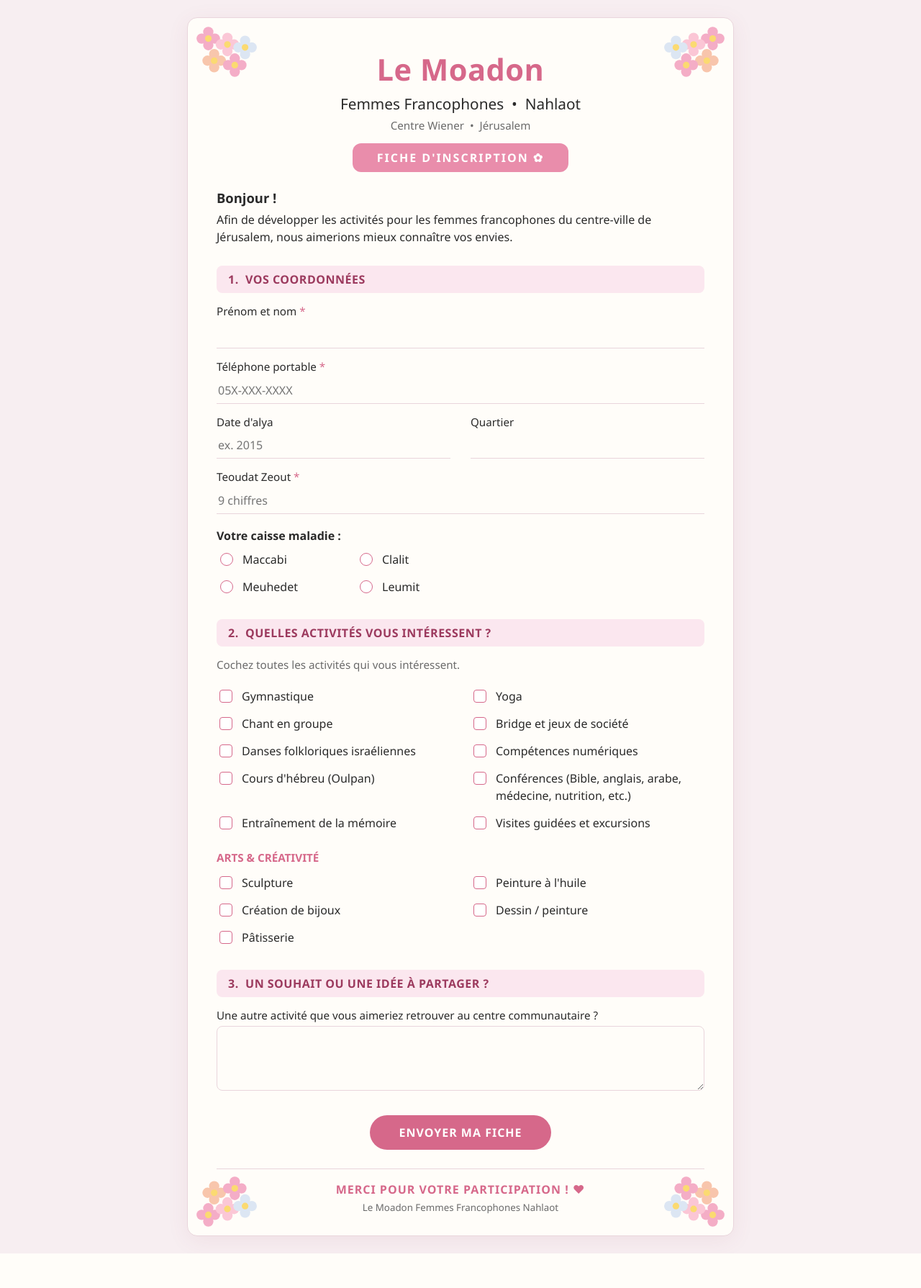
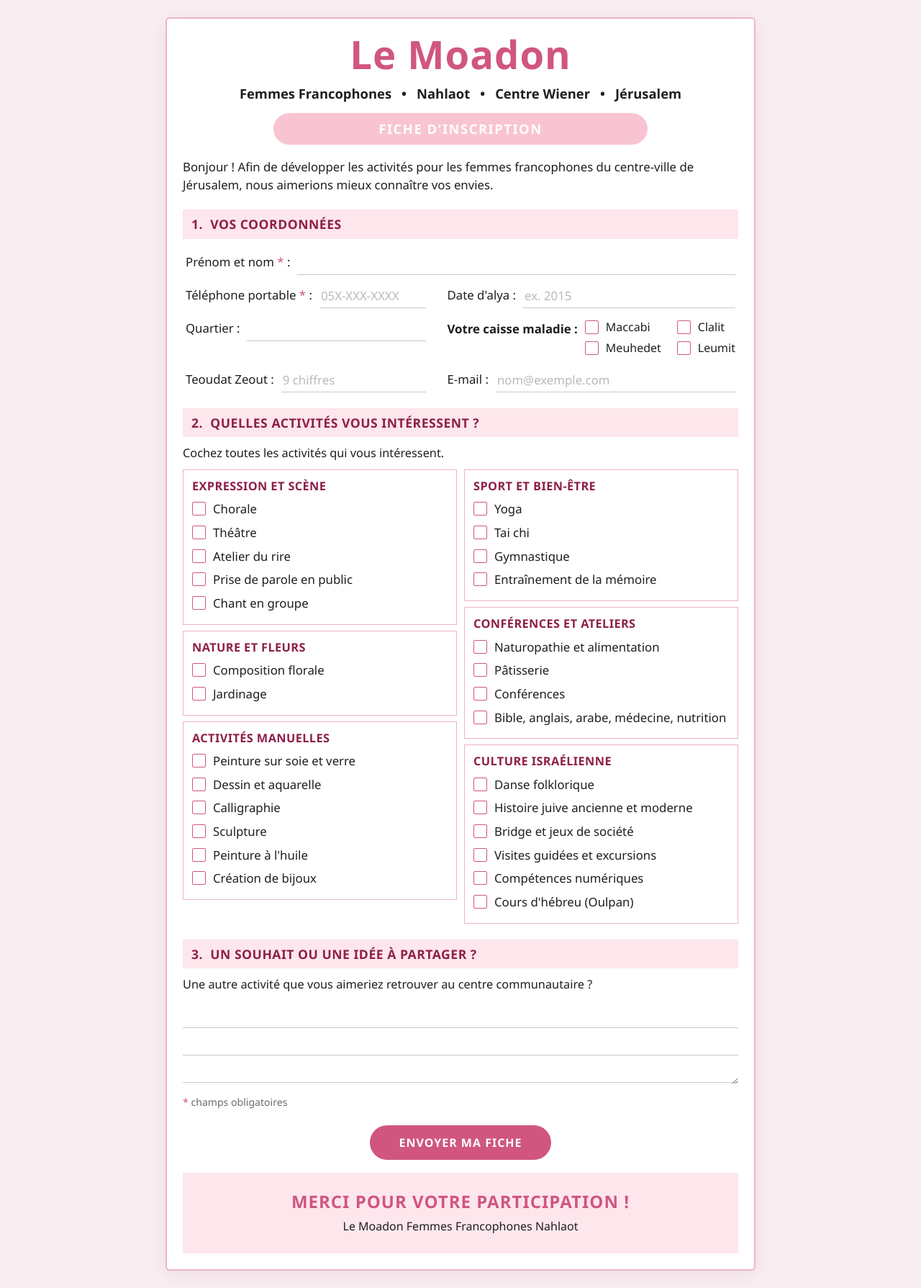
Before and after one commit to yossefmechaly-sys/moadon-nahlaot, a PHP site: page / in a window 1280 px wide. Shown: the whole page at 72% size. Before the commit the page ends 1741 px from the top, so only its background shows below. Run offline with PHP 8.4, Linux system fonts and the light colour scheme.

Commit message:
Nouvelle mise en page de la fiche + champ e-mail
- mise en page calquée sur la fiche papier : coordonnées sur deux colonnes,
  activités en 6 encadrés (2 colonnes), souhait sur lignes, pied de page rose
- Teoudat Zeout redevient facultatif, placé sous Quartier
- nouveau champ E-mail facultatif (validé s'il est rempli) à droite du Teoudat Zeout
- nouvelle liste d'activités ; anciens intitulés convertis dans l'admin
- base : colonne email ajoutée automatiquement
- admin : colonne E-mail, recherche et export CSV

Co-Authored-By: Claude Opus 5.5 <noreply@anthropic.com>

```diff
--- a/index.php
+++ b/index.php
@@ -6,11 +6,11 @@ header('X-Frame-Options: SAMEORIGIN');
 header('X-Content-Type-Options: nosniff');
 
 $erreurs = [];
-$v = ['nom'=>'','telephone'=>'','date_alya'=>'','teoudat_zeout'=>'','quartier'=>'','caisse'=>'','activites'=>[],'souhait'=>''];
+$v = ['nom'=>'','telephone'=>'','date_alya'=>'','teoudat_zeout'=>'','email'=>'','quartier'=>'','caisse'=>'','activites'=>[],'souhait'=>''];
 $ok = isset($_GET['merci']);
 
 if ($_SERVER['REQUEST_METHOD'] === 'POST') {
-    foreach (['nom','telephone','date_alya','teoudat_zeout','quartier','caisse','souhait'] as $k) {
+    foreach (['nom','telephone','date_alya','teoudat_zeout','email','quartier','caisse','souhait'] as $k) {
         $v[$k] = trim((string)($_POST[$k] ?? ''));
     }
     $v['activites'] = array_values(array_intersect(all_activites(), (array)($_POST['activites'] ?? [])));
@@ -20,8 +20,8 @@ if ($_SERVER['REQUEST_METHOD'] === 'POST') {
     if (!empty($_POST['site_web'])) $erreurs[] = 'Envoi refusé.'; // piège anti-robots
     if ($v['nom'] === '') $erreurs[] = 'Merci d\'indiquer votre prénom et nom.';
     if (!preg_match('/^[0-9+\-\s().]{9,20}$/', $v['telephone'])) $erreurs[] = 'Le numéro de téléphone semble invalide.';
-    if ($v['teoudat_zeout'] === '') $erreurs[] = 'Merci d\'indiquer votre numéro de Teoudat Zeout.';
     if ($v['teoudat_zeout'] !== '' && !tz_valide($v['teoudat_zeout'])) $erreurs[] = 'Le numéro de Teoudat Zeout est invalide (vérifiez les 9 chiffres).';
+    if ($v['email'] !== '' && (mb_strlen($v['email']) > 190 || !filter_var($v['email'], FILTER_VALIDATE_EMAIL))) $erreurs[] = 'L\'adresse e-mail semble invalide.';
     if ($v['caisse'] !== '' && !in_array($v['caisse'], CAISSES, true)) $erreurs[] = 'Caisse maladie invalide.';
     if (mb_strlen($v['souhait']) > 3000 || mb_strlen($v['nom']) > 150 || mb_strlen($v['quartier']) > 150 || mb_strlen($v['date_alya']) > 50) {
         $erreurs[] = 'Un des champs est trop long.';
@@ -29,11 +29,11 @@ if ($_SERVER['REQUEST_METHOD'] === 'POST') {
 
     if (!$erreurs) {
         if ($v['teoudat_zeout'] !== '') $v['teoudat_zeout'] = str_pad($v['teoudat_zeout'], 9, '0', STR_PAD_LEFT);
-        $st = db()->prepare('INSERT INTO inscriptions (created_at,nom,telephone,date_alya,teoudat_zeout,quartier,caisse,activites,souhait,ip)
-                             VALUES (?,?,?,?,?,?,?,?,?,?)');
+        $st = db()->prepare('INSERT INTO inscriptions (created_at,nom,telephone,date_alya,teoudat_zeout,email,quartier,caisse,activites,souhait,ip)
+                             VALUES (?,?,?,?,?,?,?,?,?,?,?)');
         $st->execute([
             (new DateTime('now', new DateTimeZone('Asia/Jerusalem')))->format('Y-m-d H:i:s'),
-            $v['nom'], $v['telephone'], $v['date_alya'], $v['teoudat_zeout'], $v['quartier'],
+            $v['nom'], $v['telephone'], $v['date_alya'], $v['teoudat_zeout'], $v['email'], $v['quartier'],
             $v['caisse'], json_encode($v['activites'], JSON_UNESCAPED_UNICODE), $v['souhait'],
             $_SERVER['REMOTE_ADDR'] ?? '',
         ]);
@@ -53,16 +53,16 @@ if ($_SERVER['REQUEST_METHOD'] === 'POST') {
 <meta charset="utf-8">
 <meta name="viewport" content="width=device-width, initial-scale=1">
 <title>Fiche d'inscription – Le Moadon Femmes Francophones Nahlaot</title>
-<link rel="stylesheet" href="style.css?v=1">
+<link rel="stylesheet" href="style.css?v=2">
 </head>
 <body>
 <div class="page">
-  <?= flowers_svg('f-tl') . flowers_svg('f-tr') . flowers_svg('f-bl') . flowers_svg('f-br') ?>
   <header>
     <h1>Le Moadon</h1>
-    <div class="sous-titre">Femmes Francophones &nbsp;•&nbsp; Nahlaot</div>
-    <div class="lieu">Centre Wiener &nbsp;•&nbsp; Jérusalem</div>
-    <div class="bandeau">FICHE D'INSCRIPTION ✿</div>
+    <div class="sous-titre">
+      <span>Femmes Francophones</span><i>•</i><span>Nahlaot</span><i>•</i><span>Centre Wiener</span><i>•</i><span>Jérusalem</span>
+    </div>
+    <div class="bandeau">FICHE D'INSCRIPTION</div>
   </header>
 
 <?php if ($ok): ?>
@@ -73,10 +73,8 @@ if ($_SERVER['REQUEST_METHOD'] === 'POST') {
     <p><a href="./">Remplir une autre fiche</a></p>
   </div>
 <?php else: ?>
-  <div class="intro">
-    <b>Bonjour !</b>
-    <p>Afin de développer les activités pour les femmes francophones du centre-ville de Jérusalem, nous aimerions mieux connaître vos envies.</p>
-  </div>
+  <p class="intro">Bonjour ! Afin de développer les activités pour les femmes francophones
+    du centre-ville de Jérusalem, nous aimerions mieux connaître vos envies.</p>
 
   <?php if ($erreurs): ?>
     <div class="erreurs"><strong>Merci de corriger :</strong><ul><?php foreach ($erreurs as $e) echo '<li>' . h($e) . '</li>'; ?></ul></div>
@@ -87,49 +85,60 @@ if ($_SERVER['REQUEST_METHOD'] === 'POST') {
     <div class="hp" aria-hidden="true"><label>Ne pas remplir <input type="text" name="site_web" tabindex="-1" autocomplete="off"></label></div>
 
     <h2>1.&nbsp; Vos coordonnées</h2>
-    <div class="champ"><label for="nom">Prénom et nom <span class="obl">*</span></label>
+    <div class="coord">
+      <div class="ligne plein"><label for="nom">Prénom et nom <span class="obl">*</span> :</label>
         <input id="nom" name="nom" required maxlength="150" autocomplete="name" value="<?= h($v['nom']) ?>"></div>
-    <div class="champ"><label for="telephone">Téléphone portable <span class="obl">*</span></label>
+
+      <div class="ligne"><label for="telephone">Téléphone portable <span class="obl">*</span> :</label>
         <input id="telephone" name="telephone" type="tel" required inputmode="tel" autocomplete="tel" placeholder="05X-XXX-XXXX" value="<?= h($v['telephone']) ?>"></div>
-    <div class="deux">
-      <div class="champ"><label for="date_alya">Date d'alya</label>
+      <div class="ligne"><label for="date_alya">Date d'alya :</label>
         <input id="date_alya" name="date_alya" maxlength="50" placeholder="ex. 2015" value="<?= h($v['date_alya']) ?>"></div>
-      <div class="champ"><label for="quartier">Quartier</label>
+
+      <div class="ligne"><label for="quartier">Quartier :</label>
         <input id="quartier" name="quartier" maxlength="150" value="<?= h($v['quartier']) ?>"></div>
-    </div>
-    <div class="champ"><label for="teoudat_zeout">Teoudat Zeout <span class="obl">*</span></label>
-      <input id="teoudat_zeout" name="teoudat_zeout" required inputmode="numeric" maxlength="9" pattern="\d{5,9}" placeholder="9 chiffres" value="<?= h($v['teoudat_zeout']) ?>">
-      <div class="aide" id="tz-aide"></div></div>
-
-    <p style="margin:18px 0 4px"><strong>Votre caisse maladie :</strong></p>
-    <div class="grille" style="max-width:360px">
+      <div class="ligne caisse"><span class="lbl"><strong>Votre caisse maladie :</strong></span>
+        <div class="caisses">
           <?php foreach (CAISSES as $c): ?>
             <label class="check"><input type="radio" name="caisse" value="<?= h($c) ?>" <?= $v['caisse'] === $c ? 'checked' : '' ?>> <?= h($c) ?></label>
           <?php endforeach; ?>
+        </div></div>
+
+      <div class="ligne"><label for="teoudat_zeout">Teoudat Zeout :</label>
+        <div class="avec-aide"><input id="teoudat_zeout" name="teoudat_zeout" inputmode="numeric" maxlength="9" pattern="\d{5,9}" placeholder="9 chiffres" value="<?= h($v['teoudat_zeout']) ?>">
+        <div class="aide" id="tz-aide"></div></div></div>
+      <div class="ligne"><label for="email">E-mail :</label>
+        <input id="email" name="email" type="email" maxlength="190" autocomplete="email" placeholder="nom@exemple.com" value="<?= h($v['email']) ?>"></div>
     </div>
 
     <h2>2.&nbsp; Quelles activités vous intéressent ?</h2>
-    <p class="aide" style="font-size:.95rem">Cochez toutes les activités qui vous intéressent.</p>
-    <?php foreach (ACTIVITES as $groupe => $liste): ?>
-      <?php if ($groupe !== 'Activités'): ?><h3><?= h($groupe) ?></h3><?php endif; ?>
-      <div class="grille">
+    <p class="consigne">Cochez toutes les activités qui vous intéressent.</p>
+    <div class="activites">
+      <?php foreach ([ACTIVITES_GAUCHE, ACTIVITES_DROITE] as $colonne): ?>
+        <div class="col">
+          <?php foreach ($colonne as $groupe => $liste): ?>
+            <fieldset class="groupe">
+              <legend><?= h($groupe) ?></legend>
               <?php foreach ($liste as $a): ?>
                 <label class="check"><input type="checkbox" name="activites[]" value="<?= h($a) ?>" <?= in_array($a, $v['activites'], true) ? 'checked' : '' ?>> <?= h($a) ?></label>
               <?php endforeach; ?>
+            </fieldset>
+          <?php endforeach; ?>
         </div>
       <?php endforeach; ?>
+    </div>
 
     <h2>3.&nbsp; Un souhait ou une idée à partager ?</h2>
-    <div class="champ"><label for="souhait">Une autre activité que vous aimeriez retrouver au centre communautaire ?</label>
-      <textarea id="souhait" name="souhait" maxlength="3000"><?= h($v['souhait']) ?></textarea></div>
+    <label class="consigne" for="souhait">Une autre activité que vous aimeriez retrouver au centre communautaire ?</label>
+    <textarea id="souhait" class="lignes" name="souhait" maxlength="3000" rows="3"><?= h($v['souhait']) ?></textarea>
 
+    <p class="legende"><span class="obl">*</span> champs obligatoires</p>
     <div class="envoyer"><button class="btn" type="submit">ENVOYER MA FICHE</button></div>
   </form>
 <?php endif; ?>
 
   <footer>
-    <div class="merci">MERCI POUR VOTRE PARTICIPATION ! ♥</div>
-    <small>Le Moadon Femmes Francophones Nahlaot</small>
+    <div class="merci">MERCI POUR VOTRE PARTICIPATION !</div>
+    <div>Le Moadon Femmes Francophones Nahlaot</div>
   </footer>
 </div>
 <script>
--- a/lib.php
+++ b/lib.php
@@ -4,30 +4,67 @@ require __DIR__ . '/config.php';
 
 const CAISSES = ['Maccabi', 'Clalit', 'Meuhedet', 'Leumit'];
 
-const ACTIVITES = [
-    'Activités' => [
-        'Gymnastique',
-        'Yoga',
+// Groupes d'activités, dans l'ordre d'affichage : colonne de gauche puis colonne de droite
+const ACTIVITES_GAUCHE = [
+    'Expression et scène' => [
+        'Chorale',
+        'Théâtre',
+        'Atelier du rire',
+        'Prise de parole en public',
         'Chant en groupe',
-        'Bridge et jeux de société',
-        'Danses folkloriques israéliennes',
-        'Compétences numériques',
-        "Cours d'hébreu (Oulpan)",
-        'Conférences (Bible, anglais, arabe, médecine, nutrition, etc.)',
-        'Entraînement de la mémoire',
-        'Visites guidées et excursions',
     ],
-    'Arts & créativité' => [
+    'Nature et fleurs' => [
+        'Composition florale',
+        'Jardinage',
+    ],
+    'Activités manuelles' => [
+        'Peinture sur soie et verre',
+        'Dessin et aquarelle',
+        'Calligraphie',
         'Sculpture',
         "Peinture à l'huile",
         'Création de bijoux',
-        'Dessin / peinture',
+    ],
+];
+const ACTIVITES_DROITE = [
+    'Sport et bien-être' => [
+        'Yoga',
+        'Tai chi',
+        'Gymnastique',
+        'Entraînement de la mémoire',
+    ],
+    'Conférences et ateliers' => [
+        'Naturopathie et alimentation',
         'Pâtisserie',
+        'Conférences',
+        'Bible, anglais, arabe, médecine, nutrition',
     ],
+    'Culture israélienne' => [
+        'Danse folklorique',
+        'Histoire juive ancienne et moderne',
+        'Bridge et jeux de société',
+        'Visites guidées et excursions',
+        'Compétences numériques',
+        "Cours d'hébreu (Oulpan)",
+    ],
+];
+const ACTIVITES = ACTIVITES_GAUCHE + ACTIVITES_DROITE;
+
+// Anciens intitulés (première version du formulaire) => intitulé actuel
+const ACTIVITES_ANCIENNES = [
+    'Danses folkloriques israéliennes' => 'Danse folklorique',
+    'Dessin / peinture' => 'Dessin et aquarelle',
+    'Conférences (Bible, anglais, arabe, médecine, nutrition, etc.)' => 'Bible, anglais, arabe, médecine, nutrition',
 ];
 
 function all_activites(): array {
     return array_merge(...array_values(ACTIVITES));
+}
+
+// Activités d'une inscription, avec les anciens intitulés convertis
+function activites_de(?string $json): array {
+    $l = json_decode($json ?: '[]', true) ?: [];
+    return array_values(array_unique(array_map(fn($a) => ACTIVITES_ANCIENNES[$a] ?? $a, $l)));
 }
 
 function h($s): string {
@@ -62,6 +99,9 @@ function db(): PDO {
         souhait TEXT,
         ip TEXT
     )');
+    // Migration : colonne email ajoutée le 19/11/2026
+    $cols = array_column($pdo->query('PRAGMA table_info(inscriptions)')->fetchAll(), 'name');
+    if (!in_array('email', $cols, true)) $pdo->exec('ALTER TABLE inscriptions ADD COLUMN email TEXT');
     return $pdo;
 }
 
--- a/style.css
+++ b/style.css
@@ -1,51 +1,95 @@
 :root{
-  --rose:#d6688a; --rose-fonce:#9c3a5e; --rose-pale:#fbe7ef; --rose-btn:#f6c3d3;
-  --fond:#fffdf9; --texte:#2a2a2a; --gris:#6b6b6b; --ligne:#e9d5dc;
+  --rose:#d0567f; --rose-fonce:#8e1f4a; --rose-pale:#fde6ec; --rose-bord:#efb3c6; --rose-bandeau:#f9c4d2;
+  --fond:#ffffff; --texte:#1f1f1f; --gris:#6b6b6b; --ligne:#c9c9c9;
+  --interligne:38px;
 }
 *{box-sizing:border-box}
-body{margin:0;background:#f7eef1;font-family:"Segoe UI",system-ui,-apple-system,Roboto,Arial,sans-serif;color:var(--texte);line-height:1.5}
-.page{max-width:760px;margin:24px auto;background:var(--fond);border:1px solid var(--ligne);border-radius:14px;padding:36px 40px 28px;position:relative;overflow:hidden;box-shadow:0 6px 30px rgba(156,58,94,.08)}
-.flowers{position:absolute;width:92px;height:82px;opacity:.95}
-.f-tl{top:6px;left:6px}.f-tr{top:6px;right:6px;transform:scaleX(-1)}
-.f-bl{bottom:6px;left:6px;transform:scaleY(-1)}.f-br{bottom:6px;right:6px;transform:scale(-1,-1)}
-header{text-align:center;margin-bottom:22px}
-h1{color:var(--rose);font-size:2.6rem;margin:4px 0 0;letter-spacing:.5px}
-.sous-titre{font-size:1.3rem;margin:2px 0}
+body{margin:0;background:#f8eef1;font-family:"Segoe UI",system-ui,-apple-system,Roboto,"DejaVu Sans",Arial,sans-serif;color:var(--texte);line-height:1.5}
+.page{max-width:820px;margin:24px auto;background:var(--fond);border:2px solid var(--rose-bord);border-radius:6px;padding:20px 22px 22px;position:relative;box-shadow:0 6px 30px rgba(142,31,74,.08)}
+
+/* ---------- En-tête ---------- */
+header{text-align:center;margin-bottom:18px}
+h1{color:var(--rose);font-size:3.4rem;font-weight:800;margin:0;letter-spacing:1px;line-height:1.1}
+.sous-titre{font-weight:700;font-size:1.15rem;margin:10px 0 0;display:flex;flex-wrap:wrap;justify-content:center;gap:0 14px}
+.sous-titre i{font-style:normal}
+.bandeau{display:block;width:min(100%,520px);margin:14px auto 0;background:var(--rose-bandeau);color:#fff;font-weight:700;font-size:1.15rem;letter-spacing:1.5px;padding:8px 20px;border-radius:24px}
 .lieu{color:var(--gris);font-size:.95rem}
-.bandeau{display:inline-block;margin-top:14px;background:#e98dab;color:#fff;font-weight:700;letter-spacing:2px;padding:8px 34px;border-radius:12px}
-.intro b{font-size:1.15rem}
-.intro p{margin:4px 0 0}
-h2{background:var(--rose-pale);color:var(--rose-fonce);font-size:1rem;letter-spacing:.5px;text-transform:uppercase;padding:7px 16px;border-radius:8px;margin:28px 0 14px}
-h3{color:var(--rose);font-size:.95rem;text-transform:uppercase;margin:20px 0 6px}
+.intro{margin:0 0 4px;font-size:1.05rem}
+
+/* ---------- Titres de sections ---------- */
+h2{background:var(--rose-pale);color:var(--rose-fonce);font-size:1.1rem;font-weight:700;letter-spacing:.5px;text-transform:uppercase;padding:7px 12px;border-radius:0;margin:22px 0 10px}
+h3{color:var(--rose-fonce);font-size:.95rem;text-transform:uppercase;margin:20px 0 6px}
+.consigne{display:block;margin:0 0 10px;font-size:1.02rem}
+
+/* ---------- Coordonnées (lignes à remplir) ---------- */
+.coord{display:grid;grid-template-columns:1fr 1fr;gap:6px 30px;padding:0 4px;align-items:start}
+.ligne{display:flex;align-items:flex-end;gap:10px;min-height:40px}
+.ligne.plein{grid-column:1 / -1}
+.ligne > label,.ligne > .lbl{white-space:nowrap;font-size:1.05rem;padding-bottom:6px}
+.ligne input,.champ input{flex:1;min-width:0;width:100%;border:none;border-bottom:1.5px solid var(--ligne);background:transparent;font:inherit;font-size:1.05rem;padding:6px 2px 4px;outline:none;border-radius:0;transition:border-color .2s}
+.ligne input:focus,.champ input:focus{border-bottom-color:var(--rose)}
+.ligne input::placeholder{color:#b9b9b9}
+.avec-aide{flex:1;min-width:0;position:relative}
+.avec-aide .aide{position:absolute;left:2px;top:100%;white-space:nowrap}
+.ligne.caisse{align-items:flex-start}
+.ligne.caisse .lbl{padding:10px 0 0}
+.caisses{display:grid;grid-template-columns:auto auto;gap:0 22px;padding-top:6px}
+.caisses .check{padding:4px 0;font-size:1rem}
+.aide{color:var(--gris);font-size:.82rem}
+
+/* ---------- Cases à cocher ---------- */
+.check{display:flex;align-items:flex-start;gap:10px;padding:5px 0;cursor:pointer;font-size:1.05rem;line-height:1.35}
+.check input{appearance:none;-webkit-appearance:none;width:19px;height:19px;flex:0 0 19px;margin:1px 0 0;border:1.5px solid var(--rose);border-radius:2px;background:#fff;cursor:pointer;position:relative;transition:background .15s}
+.check input:checked{background:var(--rose)}
+.check input:checked::after{content:"";position:absolute;left:5px;top:1px;width:5px;height:10px;border:solid #fff;border-width:0 2px 2px 0;transform:rotate(45deg)}
+.check input:focus-visible{outline:2px solid var(--rose-fonce);outline-offset:2px}
+.check:hover input{border-color:var(--rose-fonce)}
+
+/* ---------- Activités en encadrés ---------- */
+.activites{display:grid;grid-template-columns:1fr 1fr;gap:0 10px;align-items:start}
+.col{display:flex;flex-direction:column;gap:8px}
+.groupe{border:1px solid var(--rose-bord);border-radius:0;margin:0;padding:10px 12px 12px;min-width:0}
+.groupe legend{float:left;width:100%;padding:0;margin:0 0 4px;color:var(--rose-fonce);font-weight:700;font-size:1.02rem;letter-spacing:.4px;text-transform:uppercase}
+.groupe legend + *{clear:both}
+
+/* ---------- Souhait : lignes comme sur papier ---------- */
+textarea.lignes{display:block;width:100%;border:none;outline:none;resize:vertical;font:inherit;font-size:1.05rem;padding:0 4px;
+  line-height:var(--interligne);min-height:calc(var(--interligne) * 3 + 2px);
+  background:repeating-linear-gradient(to bottom,transparent 0,transparent calc(var(--interligne) - 1px),var(--ligne) calc(var(--interligne) - 1px),var(--ligne) var(--interligne));
+  background-attachment:local}
+textarea.lignes:focus{background:repeating-linear-gradient(to bottom,transparent 0,transparent calc(var(--interligne) - 1px),var(--rose-bord) calc(var(--interligne) - 1px),var(--rose-bord) var(--interligne));background-attachment:local}
+
+/* ---------- Champs génériques (admin) ---------- */
 .champ{margin-bottom:14px}
 .champ label{display:block;font-size:.95rem;margin-bottom:3px}
-.champ input,.champ textarea{width:100%;border:none;border-bottom:1.5px solid var(--ligne);background:transparent;font:inherit;padding:6px 2px;outline:none;transition:border-color .2s}
-.champ textarea{border:1.5px solid var(--ligne);border-radius:8px;padding:10px;min-height:90px;resize:vertical}
-.champ input:focus,.champ textarea:focus{border-color:var(--rose)}
-.deux{display:grid;grid-template-columns:1fr 1fr;gap:0 28px}
-.aide{color:var(--gris);font-size:.85rem;margin-top:2px}
-.grille{display:grid;grid-template-columns:1fr 1fr;gap:4px 28px}
-.check{display:flex;align-items:flex-start;gap:10px;padding:5px 0;cursor:pointer}
-.check input{appearance:none;width:18px;height:18px;flex:0 0 18px;margin-top:3px;border:1.5px solid var(--rose);border-radius:4px;background:#fff;cursor:pointer;position:relative}
-.check input:checked{background:var(--rose)}
-.check input:checked::after{content:"";position:absolute;left:5px;top:1px;width:5px;height:10px;border:solid #fff;border-width:0 2px 2px 0;transform:rotate(45deg)}
-.check input[type=radio]{border-radius:50%}
-.check input[type=radio]:checked::after{left:4px;top:4px;width:7px;height:7px;border:none;background:#fff;border-radius:50%;transform:none}
+.champ textarea{width:100%;border:1.5px solid var(--ligne);border-radius:8px;padding:10px;font:inherit;min-height:90px}
+
 .obl{color:var(--rose)}
-.erreurs{background:#fdecec;border:1px solid #f3b9b9;color:#8a1f1f;border-radius:8px;padding:10px 16px;margin:16px 0}
+.legende{color:var(--gris);font-size:.88rem;margin:14px 0 0}
+.erreurs{background:#fdecec;border:1px solid #f3b9b9;color:#8a1f1f;border-radius:6px;padding:10px 16px;margin:14px 0}
 .erreurs ul{margin:4px 0 0;padding-left:20px}
-.btn{display:inline-block;background:var(--rose);color:#fff;border:none;font:inherit;font-weight:700;letter-spacing:1px;padding:12px 40px;border-radius:30px;cursor:pointer;transition:background .2s}
+.btn{display:inline-block;background:var(--rose);color:#fff;border:none;font:inherit;font-weight:700;letter-spacing:1px;padding:12px 40px;border-radius:30px;cursor:pointer;transition:background .2s,transform .1s}
 .btn:hover{background:var(--rose-fonce)}
-.envoyer{text-align:center;margin:28px 0 10px}
-footer{text-align:center;border-top:1px solid var(--ligne);margin-top:26px;padding-top:16px}
-footer .merci{color:var(--rose);font-weight:700;letter-spacing:1px}
+.btn:active{transform:translateY(1px)}
+.envoyer{text-align:center;margin:22px 0 18px}
+
+/* ---------- Pied de page ---------- */
+footer{text-align:center;background:var(--rose-pale);margin-top:18px;padding:22px 16px 26px}
+footer .merci{color:var(--rose);font-weight:800;font-size:1.5rem;letter-spacing:1px;margin-bottom:4px}
 footer small{color:var(--gris)}
+
 .hp{position:absolute;left:-9999px}
 .succes{text-align:center;padding:30px 0}
 .succes .coeur{font-size:3rem;color:var(--rose)}
-@media (max-width:600px){
-  .page{margin:0;border-radius:0;padding:28px 18px}
-  .deux,.grille{grid-template-columns:1fr}
-  h1{font-size:2rem}
-  .flowers{width:60px;height:54px}
+.succes h2{background:none}
+
+@media (max-width:640px){
+  .page{margin:0;border-width:0;border-radius:0;padding:20px 16px}
+  h1{font-size:2.6rem}
+  .sous-titre{font-size:1rem;gap:0 8px}
+  .coord,.activites{grid-template-columns:1fr}
+  .activites .col + .col{margin-top:8px}
+  .ligne{flex-wrap:wrap}
+  .ligne.caisse{flex-direction:column;gap:2px}
+  footer .merci{font-size:1.2rem}
 }
```
Also changed, not shown: admin.php (+17 -14 lines). Lines whose indentation alone changed are shown as unchanged.
